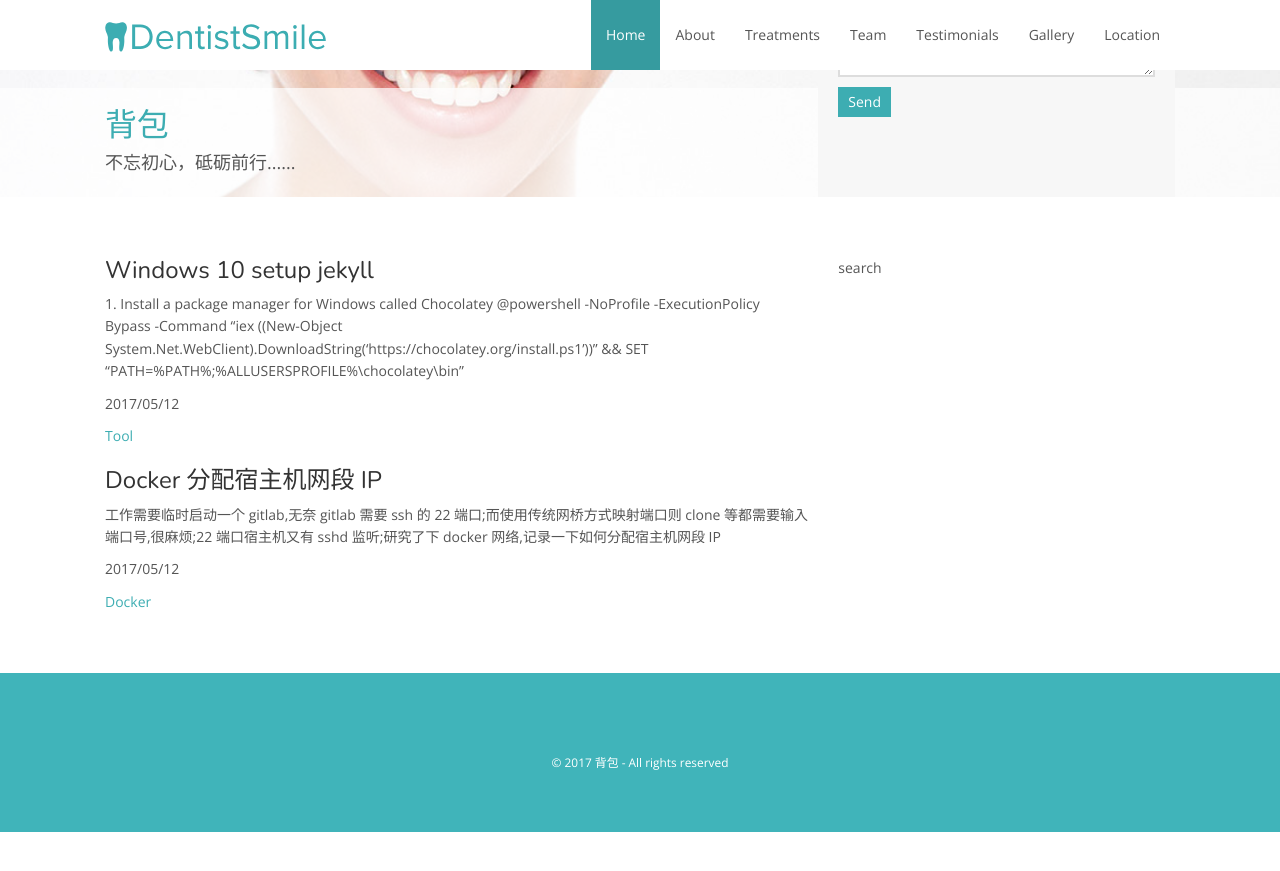
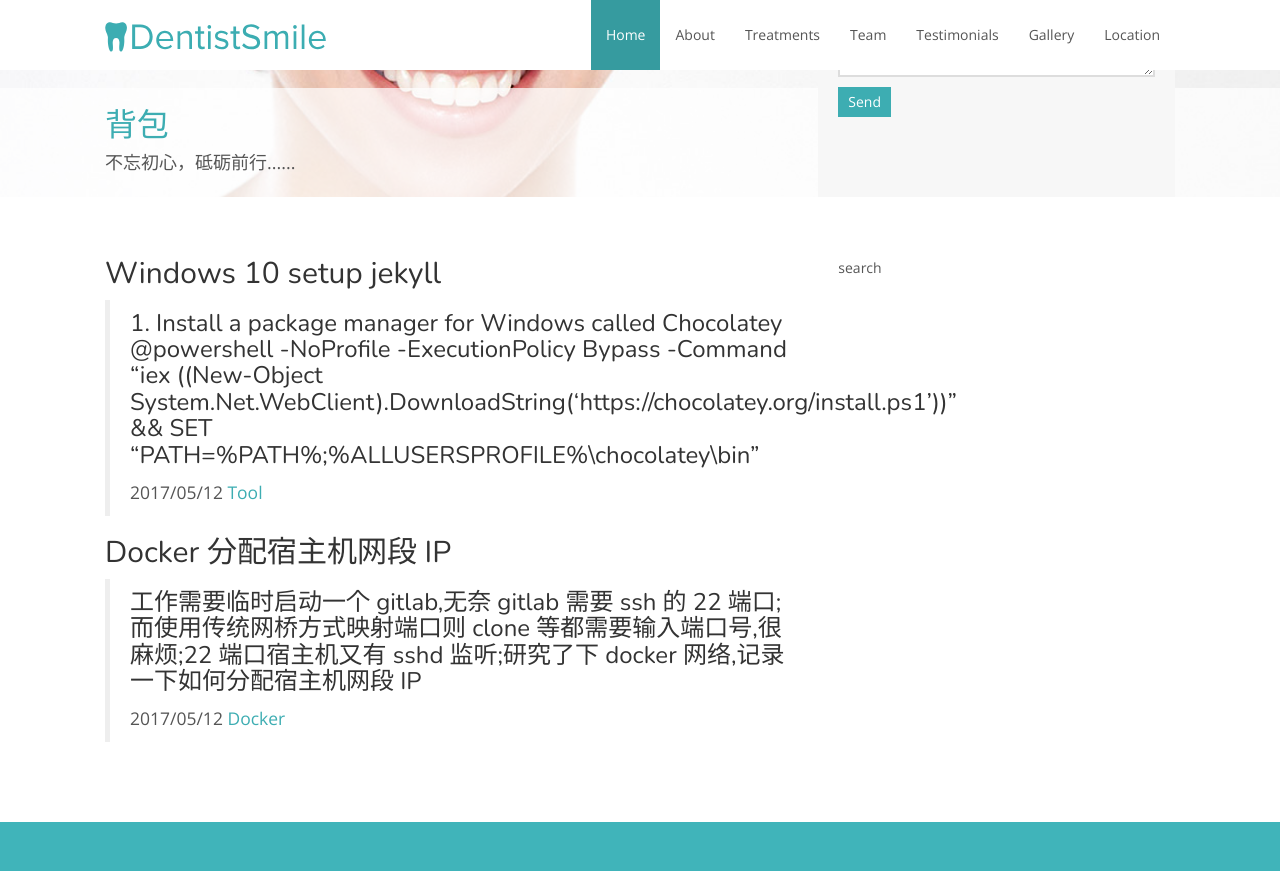
Before and after one commit to cqmh/blog, a Jekyll site: the page built from index.html, in a window 1280 px wide and 900 px high, scrolled down 449 px. Shown: the top 871 px of the window. Built offline with Jekyll 4.4.1, drawn with Linux system fonts in a browser that asks for light colours; nearby versions of some CDN libraries; the list of posts is cut into pages by our own code; before the commit the page ends 1281 px from its top, so only the background shows below that.

Commit message:
Update index.html

```diff
--- a/index.html
+++ b/index.html
@@ -44,15 +44,16 @@ layout: default
     <div class="row">
         <div class="col-sm-8">
             {% for post in paginator.posts %}
-		<h3>{{ post.title }}</h3>
-		<p>{{ post.excerpt | strip_html | strip }}</p>
-		<p>{{ post.date | date: "%Y/%m/%d" }}</p>
-
+		<h2>{{ post.title }}</h2>
+		<blockquote>
+		<h3>{{ post.excerpt | strip_html | strip }}</h3>
 		<p>
+		    {{ post.date | date: "%Y/%m/%d" }}
 		    {% for cat in post.categories %}
 		        <a>{{ cat }}</a>
 		    {% endfor %}
 		</p>
+		</blockquote>
 	    {% endfor %}
 	</div>
         <div class="col-sm-4">
```
